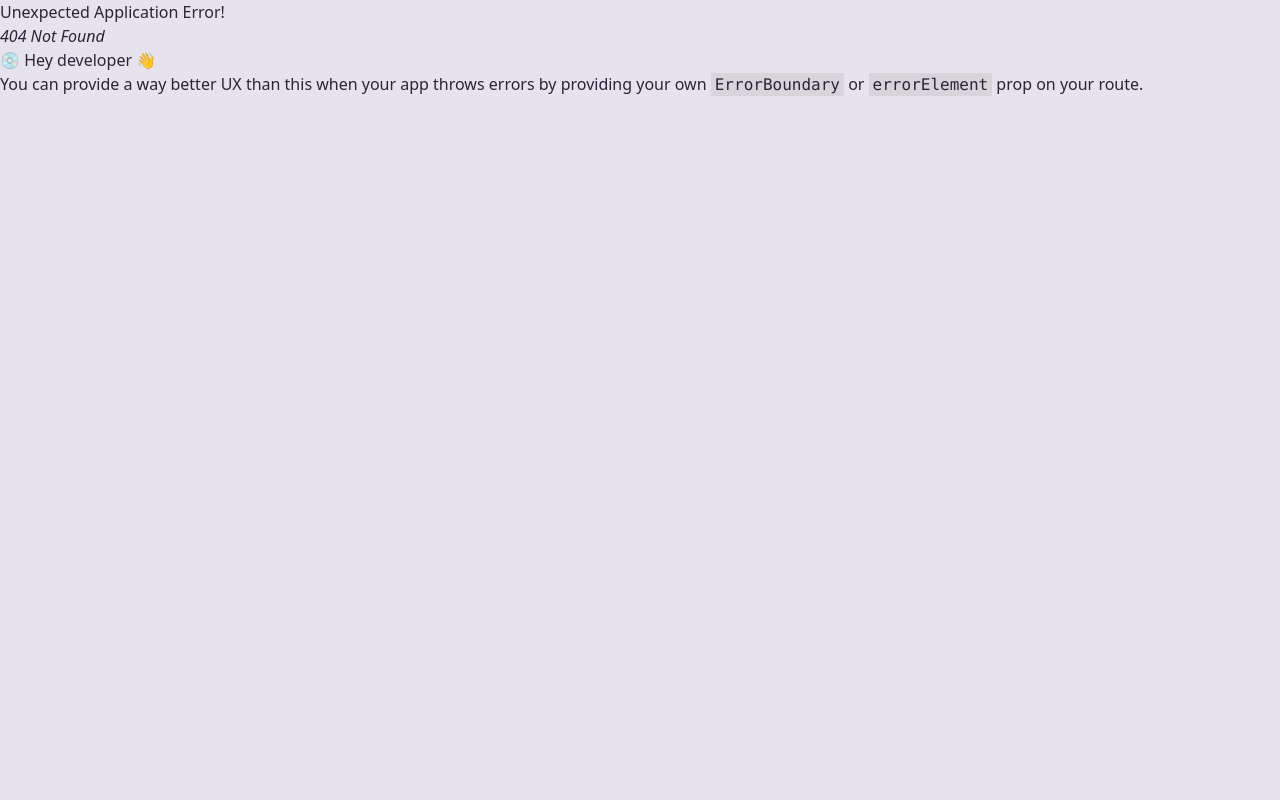
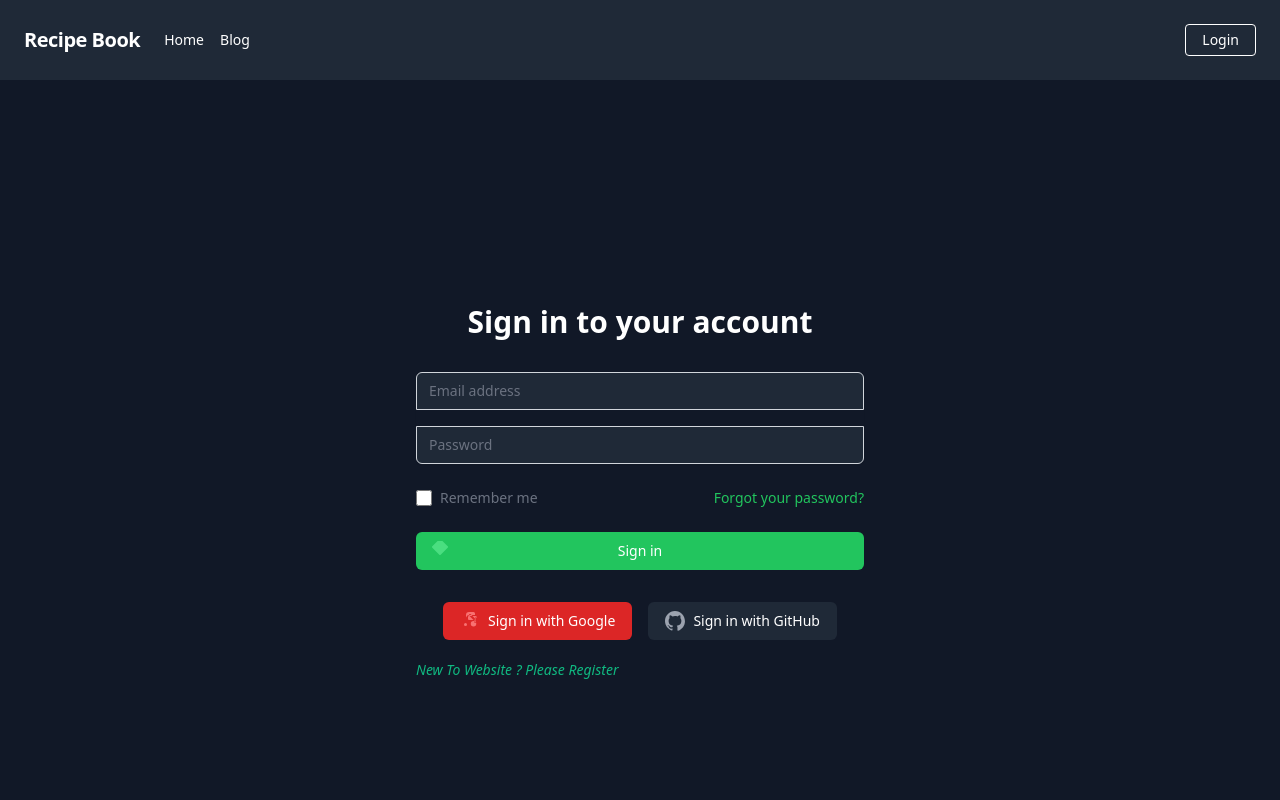
Before and after one commit to bayzidhasan6666/recipeBook-client-side, a React (Vite) app: page /login in a window 1280 px wide. Before the commit this address had no page. Shown: the top 800 px of the page. Built offline with nearby package versions, Linux system fonts and the light colour scheme.

Commit message:
Navbar added

```diff
--- a/index.html
+++ b/index.html
@@ -3,9 +3,9 @@
 
 <head>
   <meta charset="UTF-8" />
-  <link rel="icon" type="image/svg+xml" href="/src/assets/chef.png" />
+  <link rel="icon" type="image/svg+xml" href="/src/assets/recipes.png" />
   <meta name="viewport" content="width=device-width, initial-scale=1.0" />
-  <title>Recipe Riot</title>
+  <title>Recipe Book</title>
 </head>
 
 <body>
--- a/src/App.jsx
+++ b/src/App.jsx
@@ -7,7 +7,7 @@ const App = () => {
   return (
     <div>
       <Header></Header>
-      <div className="md:min-h-[calc(100vh-360px)]">
+      <div className="md:min-h-[calc(100vh-360px)] bg-gray-900 text-gray-400">
         <Outlet />
       </div>
       <Footer></Footer>
--- /dev/null
+++ b/src/Pages/Login/Login.jsx
@@ -0,0 +1,178 @@
+import { useState } from 'react';
+import { Link } from 'react-router-dom';
+
+const Login = () => {
+  const [email, setEmail] = useState('');
+  const [password, setPassword] = useState('');
+
+
+  const handleEmailChange = (event) => {
+    setEmail(event.target.value);
+  };
+
+  const handlePasswordChange = (event) => {
+    setPassword(event.target.value);
+  };
+
+  const handleLogin = (event) => {
+    event.preventDefault();
+    // Add code here to handle the login process with email/password
+  };
+
+  const handleGoogleSignIn = () => {
+    // Add code here to handle Google Sign-in
+  };
+
+  const handleGithubSignIn = () => {
+    // Add code here to handle GitHub Sign-in
+  };
+
+  return (
+    <div className="bg-gray-900 min-h-screen flex items-center justify-center px-4 sm:px-6 lg:px-8">
+      <div className="max-w-md w-full space-y-8">
+        <div>
+          <h2 className="mt-6 text-center text-3xl font-extrabold text-white">
+            Sign in to your account
+          </h2>
+        </div>
+        <form onSubmit={handleLogin} className="mt-8 space-y-6">
+          <input type="hidden" name="remember" value="true" />
+          <div className="rounded-md shadow-sm space-y-4">
+            <div>
+              <label htmlFor="email-address" className="sr-only">
+                Email address
+              </label>
+              <input
+                id="email-address"
+                name="email"
+                type="email"
+                autoComplete="email"
+                required
+                className="appearance-none rounded-none relative block w-full px-3 py-2 border border-gray-300 placeholder-gray-500 text-gray-900 rounded-t-md focus:outline-none focus:ring-green-500 focus:border-green-500 focus:z-10 sm:text-sm bg-gray-800"
+                placeholder="Email address"
+                value={email}
+                onChange={handleEmailChange}
+              />
+            </div>
+            <div>
+              <label htmlFor="password" className="sr-only">
+                Password
+              </label>
+              <input
+                id="password"
+                name="password"
+                type="password"
+                autoComplete="current-password"
+                required
+                className="appearance-none rounded-none relative block w-full px-3 py-2 border border-gray-300 placeholder-gray-500 text-gray-900 rounded-b-md focus:outline-none focus:ring-green-500 focus:border-green-500 focus:z-10 sm:text-sm bg-gray-800"
+                placeholder="Password"
+                value={password}
+                onChange={handlePasswordChange}
+              />
+            </div>
+          </div>
+
+          <div className="flex items-center justify-between">
+            <div className="flex items-center">
+              <input
+                id="remember-me"
+                name="remember-me"
+                type="checkbox"
+                className="h-4 w-4 text-green-500 focus:ring-green-400 border-gray-300 rounded"
+              />
+              <label
+                htmlFor="remember-me"
+                className="ml-2 block text-sm text-gray-500"
+              >
+                Remember me
+              </label>
+            </div>
+
+            <div className="text-sm">
+              <a
+                href="#"
+                className="font-medium text-green-500 hover:text-green-700"
+              >
+                Forgot your password?
+              </a>
+            </div>
+          </div>
+
+          <div>
+            <button
+              type="submit"
+              className="group relative w-full flex justify-center py-2 px-4 border border-transparent text-sm font-medium rounded-md text-white bg-green-500 hover:bg-green-600 focus:outline-none focus:ring-2 focus:ring-offset-2 focus:ring-green-500"
+            >
+              <span className="absolute left-0 inset-y-0 flex items-center pl-3">
+                <svg
+                  className="h-5 w-5 text-green-400 group-hover:text-green-400"
+                  xmlns="http://www.w3.org/2000/svg"
+                  viewBox="0 0 20 20"
+                  fill="currentColor"
+                  aria-hidden="true"
+                >
+                  <path
+                    fillRule="evenodd"
+                    d="M3.293 6.707a1 1 0 010-1.414l7-7a1 1 0 011.414 0l7 7a1 1 0 010 1.414l-7 7a1 1 0 01-1.414 0l-7-7z"
+                    clipRule="evenodd"
+                  />
+                </svg>
+              </span>
+              Sign in
+            </button>
+          </div>
+        </form>
+
+        <div className="flex justify-center space-x-4">
+          <button
+            className="group relative flex gap-2 justify-center py-2 px-4 border border-transparent text-sm font-medium rounded-md text-white bg-red-600 hover:bg-red-700 focus:outline-none focus:ring-2 focus:ring-offset-2 focus:ring-red-500"
+            onClick={handleGoogleSignIn}
+          >
+            <span className="absolute left-0 inset-y-0 flex items-center pl-3"></span>
+            <svg
+              className="h-5 w-5 text-red-400 group-hover:text-red-400"
+              xmlns="http://www.w3.org/2000/svg"
+              viewBox="0 0 20 20"
+              fill="currentColor"
+              aria-hidden="true"
+            >
+              <path
+                fillRule="evenodd"
+                d="M9.293 3.293a1 1 0 011.414 0l4 4a1 1 0 01-1.414 1.414l-4-4a1 1 0 010-1.414zM6.5 6.5A2.5 2.5 0 019 4h5.5a1.5 1.5 0 01.5.086V2.5a1.5 1.5 0 00-1.5-1.5H9a3 3 0 00-3 3v1.5zM15.5 9H9a1 1 0 01-1-1V6a1 1 0 011-1h6.5a1.5 1.5 0 011.5 1.5v1.086a1.5 1.5 0 00-1.5-1.5z"
+                clipRule="evenodd"
+              />
+              <path
+                fillRule="evenodd"
+                d="M5.5 12a1.5 1.5 0 000 3 1.5 1.5 0 000-3zM14.5 12a1.5 1.5 0 000-3zM10.75 12.75a2.75 2.75 0 102.75-2.75 2.75 2.75 0 00-2.75 2.75z"
+                clipRule="evenodd"
+              />
+            </svg>
+            <span>Sign in with Google</span>
+          </button>
+          <button
+            className="group relative flex gap-2 justify-center py-2 px-4 border border-transparent text-sm font-medium rounded-md text-white bg-gray-800 hover:bg-gray-900 focus:outline-none focus:ring-2 focus:ring-offset-2 focus:ring-gray-500"
+            onClick={handleGithubSignIn}
+          >
+            <span className="absolute left-0 inset-y-0 flex items-center pl-3"></span>
+            <svg
+              className="h-5 w-5 text-gray-400 group-hover:text-gray-400"
+              fill="currentColor"
+              viewBox="0 0 24 24"
+            >
+              <path
+                fillRule="evenodd"
+                clipRule="evenodd"
+                d="M12 0C5.383 0 0 5.383 0 12c0 5.303 3.438 9.8 8.207 11.385.6.112.793-.257.793-.562 0-.277-.009-.975-.014-1.772-3.338.724-4.042-1.603-4.042-1.603-.546-1.388-1.335-1.758-1.335-1.758-1.09-.743.083-.727.083-.727 1.205.084 1.838 1.236 1.838 1.236 1.07 1.839 2.81 1.305 3.497.998.108-.778.418-1.305.763-1.605-2.665-.307-5.466-1.334-5.466-5.93 0-1.313.469-2.383 1.236-3.222-.124-.308-.536-1.53.116-3.183 0 0 1.008-.324 3.3 1.23a11.535 11.535 0 013.005-.405c1.022 0 2.044.137 3.005.405 2.29-1.554 3.297-1.23 3.297-1.23.654 1.653.24 2.875.117 3.183.77.839 1.236 1.91 1.236 3.222 0 4.608-2.805 5.62-5.476 5.922.43.372.814 1.105.814 2.227 0 1.611-.014 2.906-.014 3.303 0 .309.192.674.799.561 4.766-1.585 8.199-6.082 8.199-11.383C24 5.383 18.617 0 12 0z"
+              />
+            </svg>
+            <span>Sign in with GitHub</span>
+          </button>
+        </div>
+        <Link to={`/register`}>
+          <p className="rounded text-sm italic text-emerald-500  mt-5">New To Website ? Please Register</p>
+        </Link>
+      </div>
+    </div>
+  );
+};
+export default Login;
--- a/src/Pages/Shared/Footer/Footer.jsx
+++ b/src/Pages/Shared/Footer/Footer.jsx
@@ -3,7 +3,7 @@ import React from 'react';
 const Footer = () => {
   return (
     <div>
-      <footer className="footer p-10 bg-base-200 text-base-content">
+      <footer className="footer p-10 bg-gray-800 text-gray-400">
         <div>
           <span className="footer-title">Services</span>
           <a className="link link-hover">Branding</a>
@@ -25,7 +25,7 @@ const Footer = () => {
           <a className="link link-hover">Cookie policy</a>
         </div>
       </footer>
-      <footer className="footer px-10 py-4 border-t bg-base-200 text-base-content border-base-300">
+      <footer className="footer px-10 py-4 border-t bg-gray-800 text-gray-400 border-base-300">
         <div className="items-center grid-flow-col">
           <svg
             width="24"
--- a/src/Pages/Shared/Header/Header.jsx
+++ b/src/Pages/Shared/Header/Header.jsx
@@ -1,45 +1,56 @@
 import React from 'react';
+import { Link } from 'react-router-dom';
 
-const Header = () => {
+const Header = ({ user, onLogout }) => {
   return (
-    <div className="navbar bg-base-100 shadow-xl">
-      <div className="flex-1">
-        <a className="btn btn-ghost normal-case text-xl">RecipeRiot</a>
+    <nav className="flex items-center justify-between flex-wrap bg-gray-800 shadow-xl p-6">
+      <div className="flex items-center flex-shrink-0 text-white mr-6">
+        <Link to="/" className="font-semibold text-xl tracking-tight">
+          Recipe Book
+        </Link>
       </div>
-      <div className="flex-none gap-2">
-        <div className="form-control">
-          <input
-            type="text"
-            placeholder="Search"
-            className="input input-bordered"
-          />
+      <div className="flex-grow block w-full md:flex md:items-center md:w-auto">
+        <div className="text-sm md:flex-grow">
+          <Link
+            to="/"
+            className="block mt-4 md:inline-block md:mt-0 text-white hover:text-gray-200 mr-4"
+          >
+            Home
+          </Link>
+          <Link
+            to="/blog"
+            className="block mt-4 md:inline-block md:mt-0 text-white hover:text-gray-200 mr-4"
+          >
+            Blog
+          </Link>
         </div>
-        <div className="dropdown dropdown-end">
-          <label tabIndex={0} className="btn btn-ghost btn-circle avatar">
-            <div className="w-10 rounded-full">
-              <img src="/images/stock/photo-1534528741775-53994a69daeb.jpg" />
+        <div>
+          {user ? (
+            <div className="flex items-center">
+              <span className="text-white mr-2">{user.name}</span>
+              <img
+                className="inline-block h-8 w-8 rounded-full"
+                src={user.photoUrl}
+                alt={user.name}
+              />
+              <button
+                onClick={onLogout}
+                className="ml-4 bg-white hover:bg-gray-200 text-gray-800 font-semibold py-2 px-4 border border-gray-400 rounded shadow"
+              >
+                Logout
+              </button>
             </div>
-          </label>
-          <ul
-            tabIndex={0}
-            className="mt-3 p-2 shadow menu menu-compact dropdown-content bg-base-100 rounded-box w-52"
-          >
-            <li>
-              <a className="justify-between">
-                Profile
-                <span className="badge">New</span>
-              </a>
-            </li>
-            <li>
-              <a>Settings</a>
-            </li>
-            <li>
-              <a>Logout</a>
-            </li>
-          </ul>
+          ) : (
+            <Link
+              to="/login"
+              className="inline-block text-sm px-4 py-2 leading-none border rounded text-white border-white hover:border-transparent hover:text-blue-500 hover:bg-white mt-4 md:mt-0"
+            >
+              Login
+            </Link>
+          )}
         </div>
       </div>
-    </div>
+    </nav>
   );
 };
 
--- a/src/routes/routes.jsx
+++ b/src/routes/routes.jsx
@@ -1,6 +1,7 @@
 import { createBrowserRouter } from 'react-router-dom';
 import App from '../App';
 import Home from '../Pages/Home/Home';
+import Login from '../Pages/Login/Login';
 
 const router = createBrowserRouter([
   {
@@ -11,6 +12,10 @@ const router = createBrowserRouter([
         path: '/',
         element: <Home></Home>,
       },
+      {
+        path: '/login',
+        element: <Login></Login>,
+      },
     ],
   },
 ]);
```
Also changed, not shown: src/assets/chef.png (deleted), src/assets/recipes.png (added).
